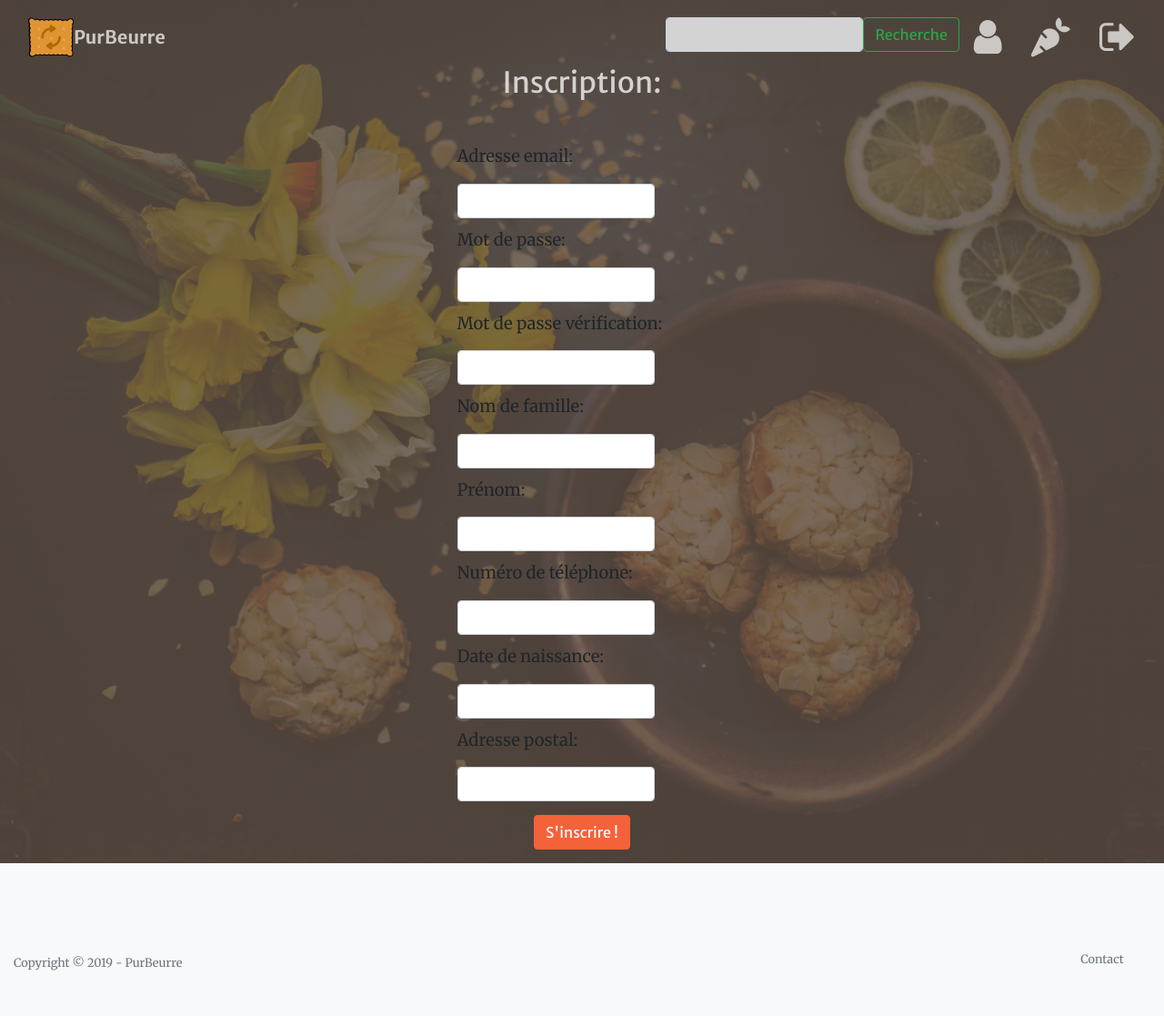
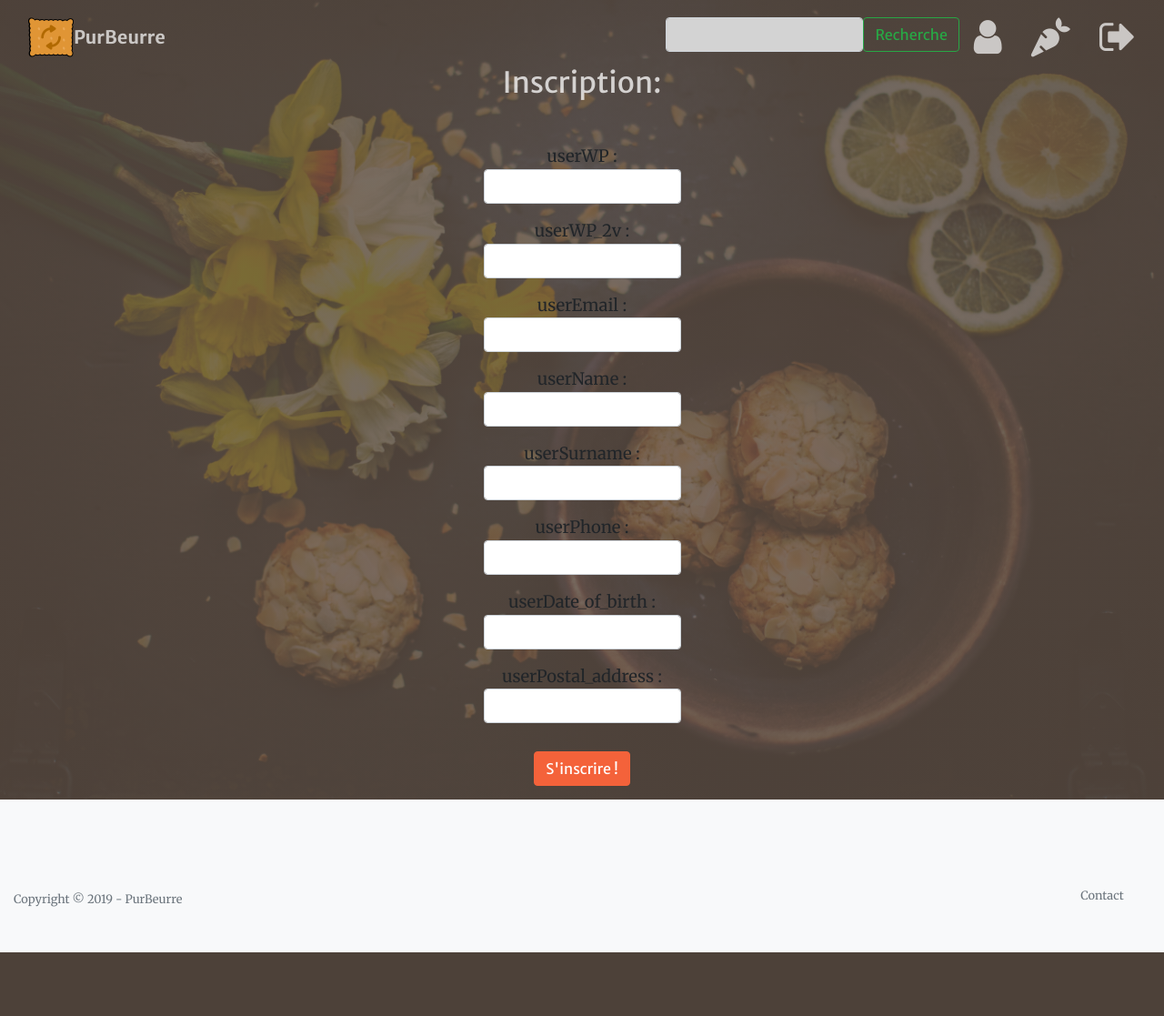
Before and after one commit to Kyossen/PurBeurre---Project_8, a Django app: page /users/sign_up.html in a window 1280 px wide. Shown: the whole page at 91% size. After the commit the page ends 1047 px from the top, so only its background shows below. Run offline with Django 3.2, Linux system fonts and the light colour scheme; some libraries are stand-ins or nearby versions.

Commit message:
Update
Update

```diff
--- a/search/templates/search/sign_up.html
+++ b/search/templates/search/sign_up.html
@@ -19,49 +19,11 @@
                     <form class="form-inline col-lg-10 col-xs-10 align-self-baseline mid_find container row signUP_style"
                           action="{% url 'sign_up' %}" method="POST">
                         {% csrf_token %}
-                    <div class="pull-right mid_find col-md-3">
-                        <div class="form-group {% if form.userEmail.errors %}has-warning has-feedback{% endif %} champs_signUP">
-                            <p class="email">Adresse email:</p>
-                            <label for="{{ form.userEmail.id_for_label }}">
-                                {{ form.email }}
-                        </div>
-                        <div class="form-group champs_signUP">
-                            <p class="pad_top">Mot de passe:</p>
-                            <label for="{{ form.userWP.id_for_label }}">
-                                {{ form.wordpass }}
-                        </div>
-                        <div class="form-group champs_signUP">
-                            <p class="pad_top">Mot de passe vérification:</p>
-                            <label for="{{ form.userWP.id_for_label }}">
-                                {{ form.wordpass_2 }}
-                        </div>
-                        <div class="form-group champs_signUP">
-                            <p class="pad_top">Nom de famille:</p>
-                            <label for="{{ form.userName.id_for_label }}">
-                                {{ form.surname }}
-                        </div>
-                        <div class="form-group champs_signUP">
-                            <p class="pad_top">Prénom:</p>
-                            <label for="{{ form.userSurname.id_for_label }}">
-                                {{ form.name }}
-                        </div>
-                        <div class="form-group champs_signUP">
-                            <p class="pad_top">Numéro de téléphone:</p>
-                            <label for="{{ form.userPhone.id_for_label }}">
-                                {{ form.phone }}
-                        </div>
-                        <div class="form-group champs_signUP">
-                            <p class="pad_top">Date de naissance:</p>
-                            <label for="{{ form.userDate_of_birth.id_for_label }}">
-                                {{ form.date_of_birth }}
-                        </div>
-                        <div class="form-group champs_signUP">
-                            <p class="pad_top">Adresse postal:</p>
-                            <label for="{{ form.userPostal_address.id_for_label }}">
-                                {{ form.postal_address }}
-                        </div>
-                        <button class="btn btn-primary btn-xs js-scroll-trigger button_signup" id="register">S'inscrire !</button>
-                    </div>
+                        {{ form.as_p }}
+                        <button class="btn btn-primary btn-xs js-scroll-trigger button_signup" id="register">S'inscrire
+                            !
+                        </button>
+
                     </form>
 
                     {% if errors %}
@@ -78,7 +40,7 @@
                         <div id="error">
                             <p>{{ error }}<br/></p>
                         </div>
-                {%endif %}
+                    {% endif %}
 
                 </div>
             </div>
```
Lines whose indentation alone changed are shown as unchanged.
